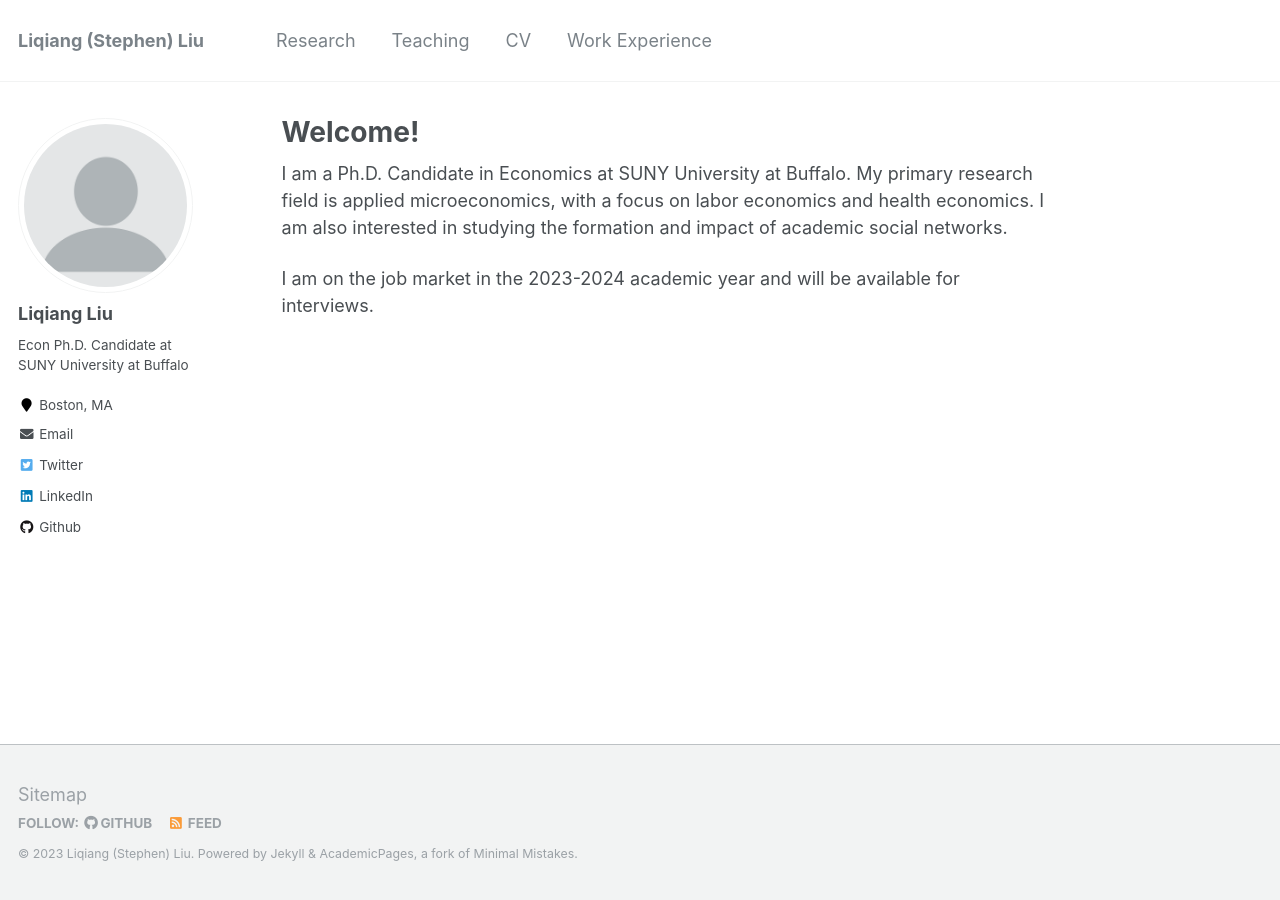
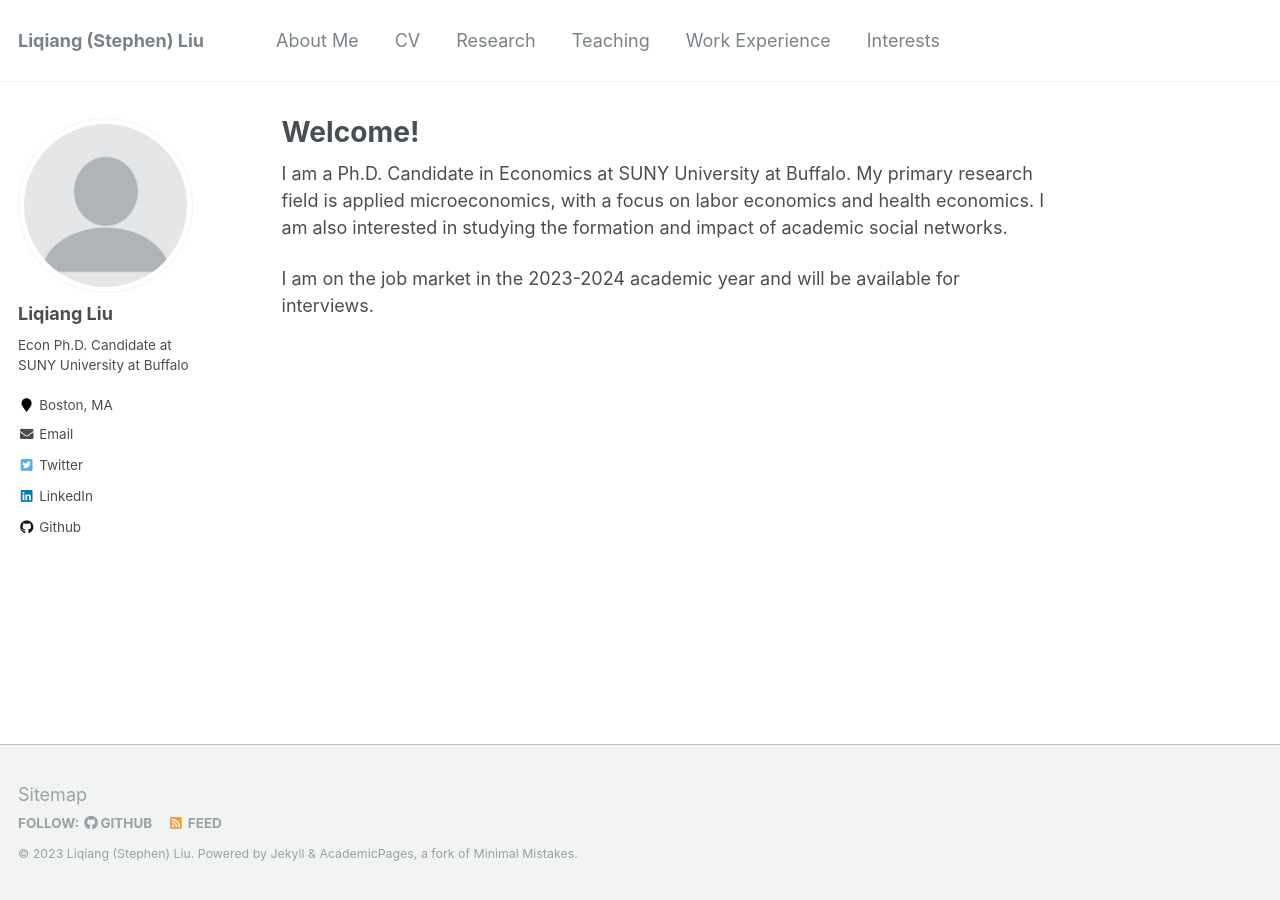
Before and after one commit to Liqiang-Liu/Liqiang-Liu.github.io, a Jekyll site: the page built from _pages/about.md, in a window 1280 px wide. Built offline with Jekyll 4.4.1, drawn with Linux system fonts in a browser that asks for light colours.

Commit message:
Update navigation.yml

```diff
--- a/_data/navigation.yml
+++ b/_data/navigation.yml
@@ -1,5 +1,11 @@
 # main links links
 main:
+  - title: "About Me"
+    url: /
+
+  - title: "CV"
+    url: /cv/
+
   - title: "Research"
     url: /research/
 
@@ -18,12 +24,12 @@ main:
  # - title: "Blog Posts"
  #   url: /year-archive/
 
-  - title: "CV"
-    url: /cv/
 
   - title: "Work Experience"
     url: /work experience/
 
+  - title: "Interests"
+    url: /interests/
 
  # - title: "Guide"
  #   url: /markdown/
```
